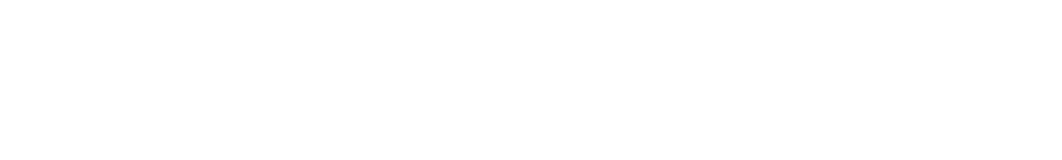
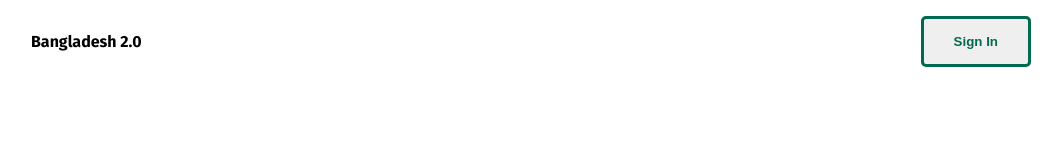
Before and after one commit to n8shade/assignment1, a plain HTML site: page index.html in a window 1280 px wide. Shown: the whole page, without its empty margins (129-1191 px from the left). Drawn offline with Linux system fonts and the light colour scheme.

Commit message:
added nav bar

```diff
--- a/index.html
+++ b/index.html
@@ -1,11 +1,22 @@
 <!DOCTYPE html>
 <html lang="en">
 <head>
+    <style>
+        @import url('https://fonts.googleapis.com/css2?family=Fira+Sans:ital,wght@0,100;0,200;0,300;0,400;0,500;0,600;0,700;0,800;0,900;1,100;1,200;1,300;1,400;1,500;1,600;1,700;1,800;1,900&family=Open+Sans:ital,wght@0,300..800;1,300..800&family=Work+Sans:ital,wght@0,100..900;1,100..900&display=swap');
+        </style>
     <meta charset="UTF-8">
     <meta name="viewport" content="width=device-width, initial-scale=1.0">
     <title>assignment 1</title>
+    <link rel="stylesheet" href="styles.css">
 </head>
-<body>
-
+<body class="fira-sans-normal">
+    <header>
+        <nav>
+            <ul>
+                <li><b>Bangladesh 2.0</b></li>
+                <li><button class="btn-1">Sign In</button></li>
+            </ul>
+        </nav>
+    </header>
 </body>
 </html>
--- /dev/null
+++ b/styles.css
@@ -0,0 +1,22 @@
+.fira-sans-normal {
+    font-family: "Fira Sans", serif;
+    font-style: normal;
+}
+body{
+    margin: auto 120px;
+}
+nav ul {
+    display: flex;
+    align-items: center;
+    justify-content: space-between;
+}
+nav ul li{
+    list-style: none;
+}
+.btn-1{
+    color: rgb(0, 106, 80);
+    padding: 15px 30px;
+    font-weight: 600;
+    border-radius: 5px;
+    border: solid rgb(0, 106, 80);
+}
```
